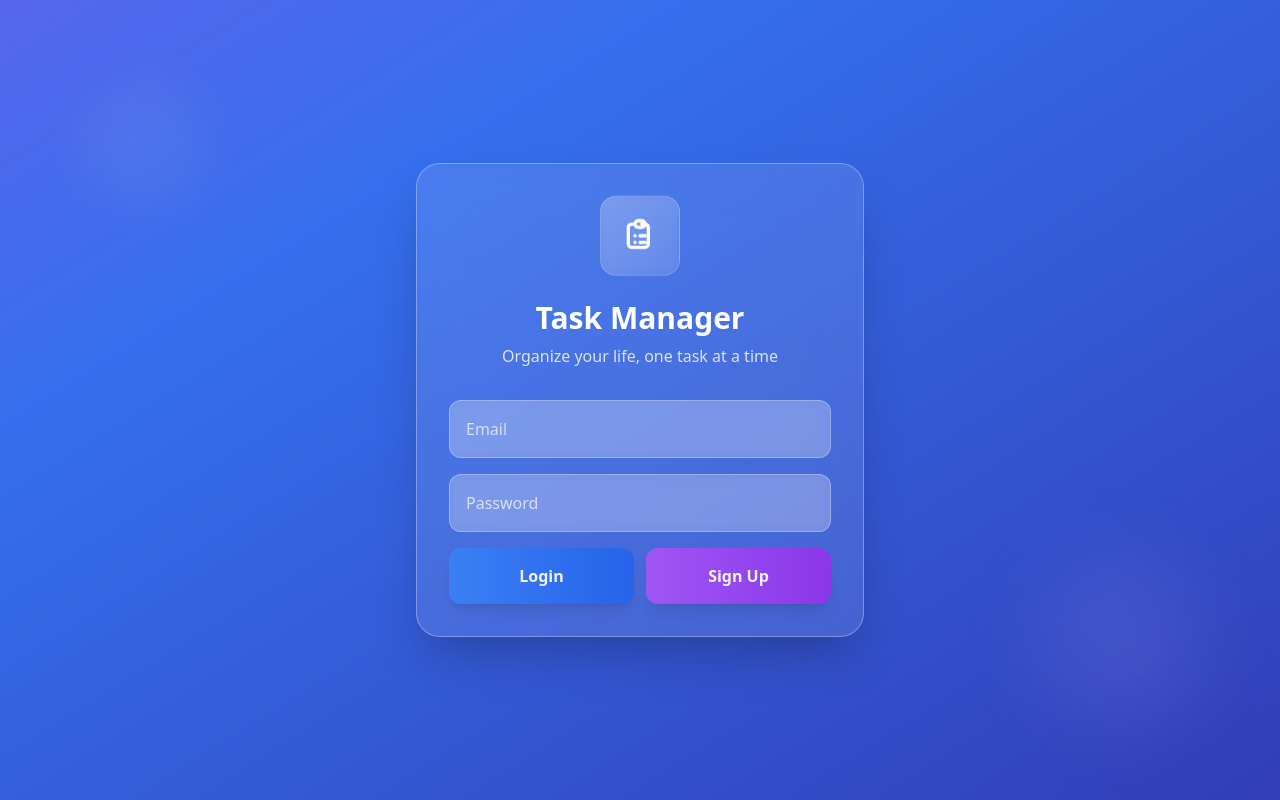
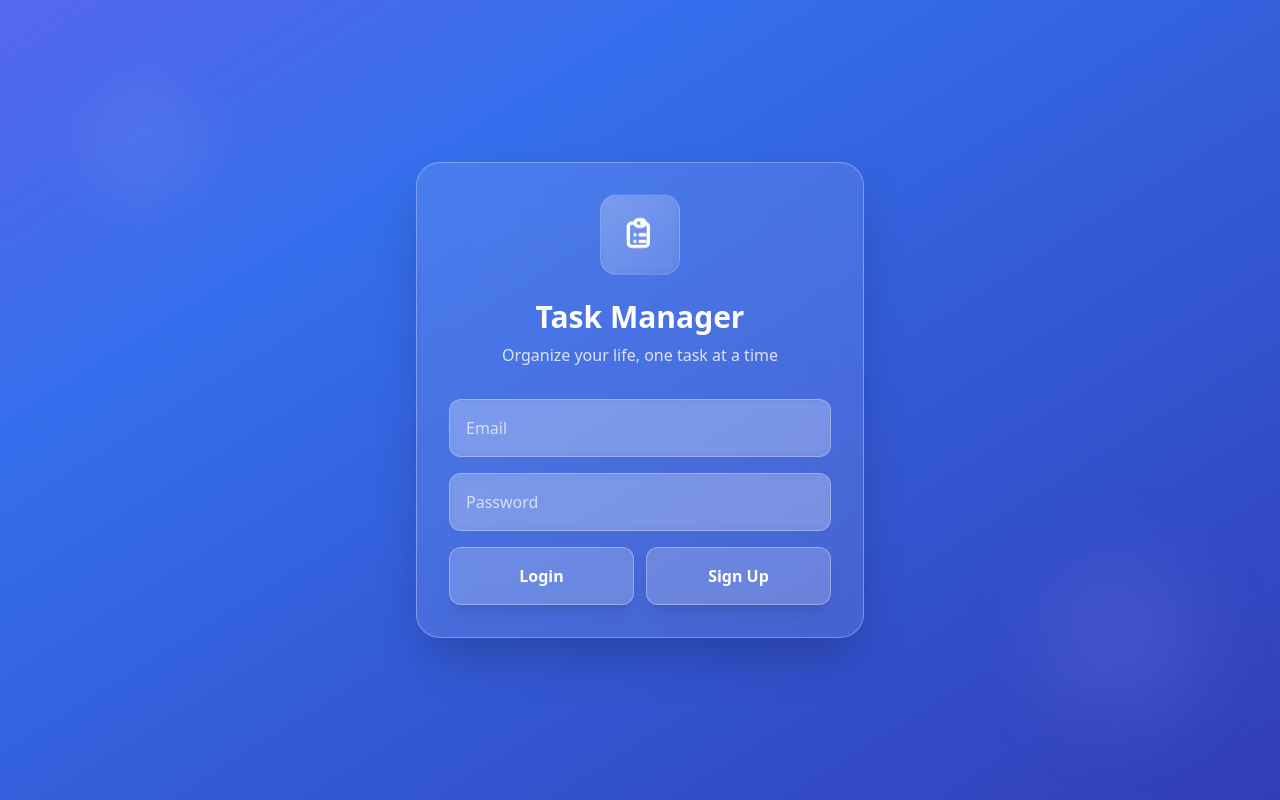
Before and after one commit to Divyadharshana5/Task-manager, a Next.js app in the folder frontend/: page / in a window 1280 px wide. Built offline with nearby package versions, Linux system fonts and the light colour scheme.

Commit message:
Refactor button styles for improved visibility and user experience

```diff
--- a/frontend/app/page.js
+++ b/frontend/app/page.js
@@ -135,13 +135,13 @@ export default function Home() {
             <div className="flex space-x-3 animate-fade-in-up-delay">
               <button
                 onClick={() => handleAuth(true)}
-                className="flex-1 bg-gradient-to-r from-blue-500 to-blue-600 text-white p-4 rounded-xl hover:from-blue-600 hover:to-blue-700 transition-all duration-300 transform hover:scale-110 hover:rotate-1 font-semibold shadow-lg hover:shadow-2xl animate-pulse-slow"
+                className="flex-1 bg-white/20 backdrop-blur-sm border border-white/30 text-white p-4 rounded-xl hover:bg-white/30 hover:border-white/50 transition-all duration-300 transform hover:scale-110 hover:rotate-1 font-semibold shadow-lg hover:shadow-2xl"
               >
                 Login
               </button>
               <button
                 onClick={() => handleAuth(false)}
-                className="flex-1 bg-gradient-to-r from-purple-500 to-purple-600 text-white p-4 rounded-xl hover:from-purple-600 hover:to-purple-700 transition-all duration-300 transform hover:scale-110 hover:-rotate-1 font-semibold shadow-lg hover:shadow-2xl animate-pulse-slow"
+                className="flex-1 bg-white/20 backdrop-blur-sm border border-white/30 text-white p-4 rounded-xl hover:bg-white/30 hover:border-white/50 transition-all duration-300 transform hover:scale-110 hover:-rotate-1 font-semibold shadow-lg hover:shadow-2xl"
               >
                 Sign Up
               </button>
```
